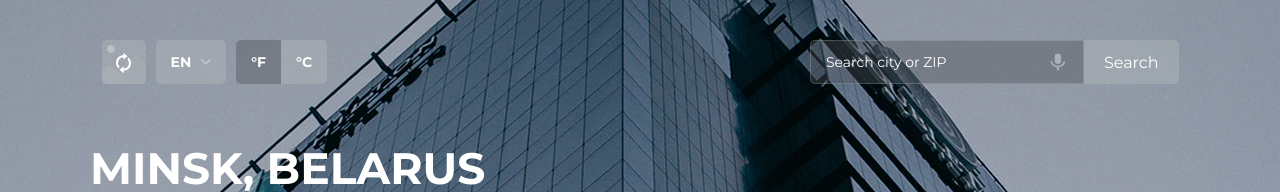
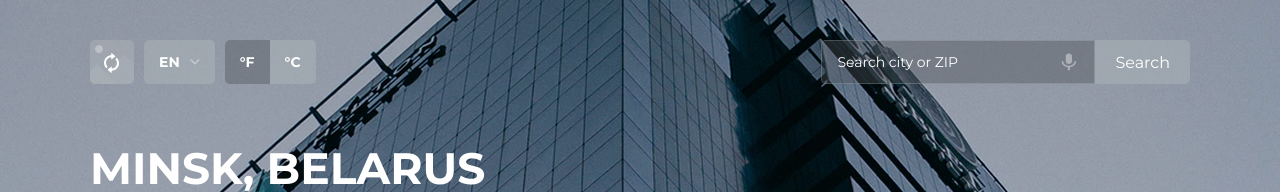
Before and after one commit to pavelkulak/Robert-s-Weather, a website built with Vite: page index.html in a window 1280 px wide. Shown: the top 192 px of the page. Built offline with nearby package versions, Linux system fonts and the light colour scheme; files whose address does not match are found by name.

Commit message:
Исправил небольшой баг с секцией "control"

```diff
--- a/src/css/main.css
+++ b/src/css/main.css
@@ -8,7 +8,7 @@
 
 .container {
     width: 100%;
-    max-width: 1257px;
+    /* max-width: 1257px; */
     margin: 0 auto;
     padding: 0 90px;
 }
```
